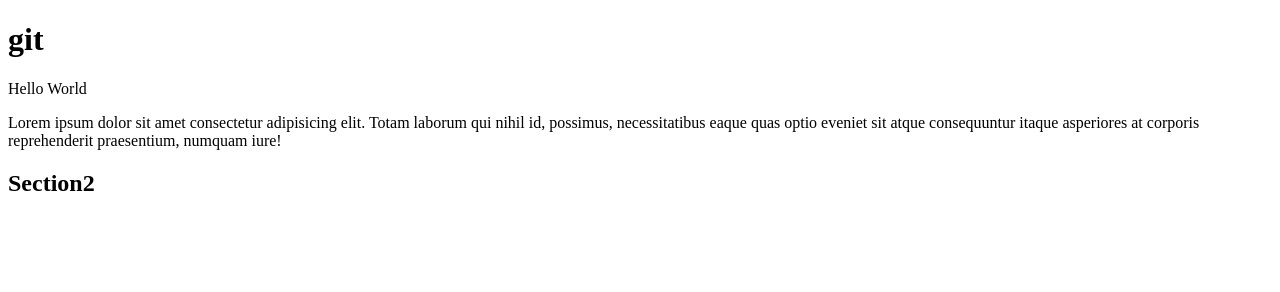
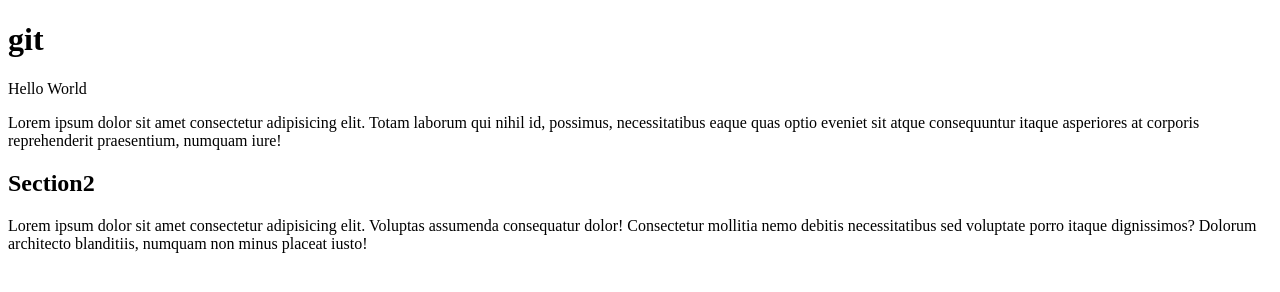
Before and after one commit to Kevinswardh/Inl-mningsUppgift, a plain HTML site: page index.html in a window 1280 px wide. Drawn offline with Linux system fonts and the light colour scheme.

Commit message:
Fourth commit

```diff
--- a/index.html
+++ b/index.html
@@ -15,5 +15,8 @@
     <h2>Section2</h2>
 </section>
 
+<p>Lorem ipsum dolor sit amet consectetur adipisicing elit. Voluptas assumenda consequatur dolor! Consectetur mollitia nemo debitis necessitatibus sed voluptate porro itaque dignissimos? Dolorum architecto blanditiis, numquam non minus placeat iusto!
+</p>
+
 </body>
 </html>
```
Also changed, not shown: 1 other file.
